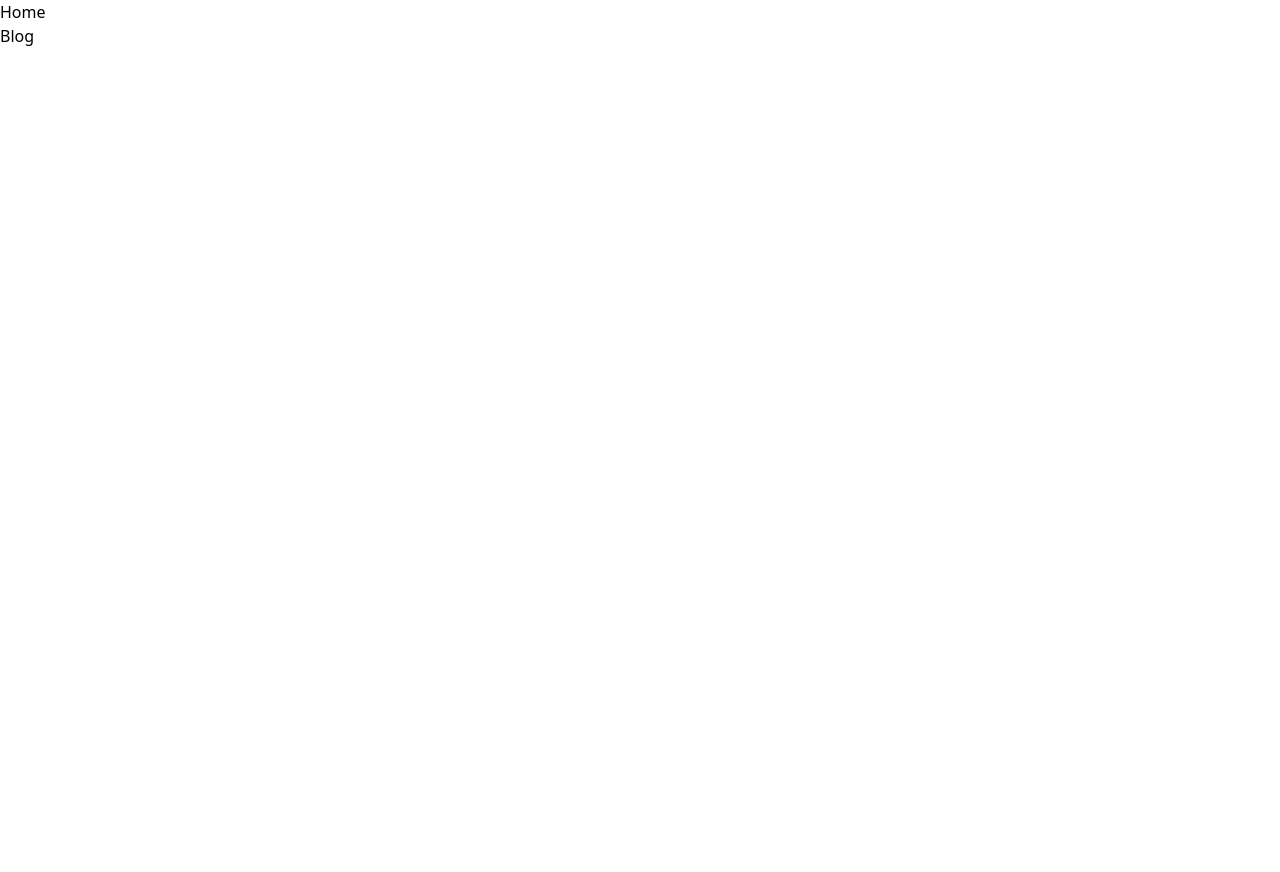
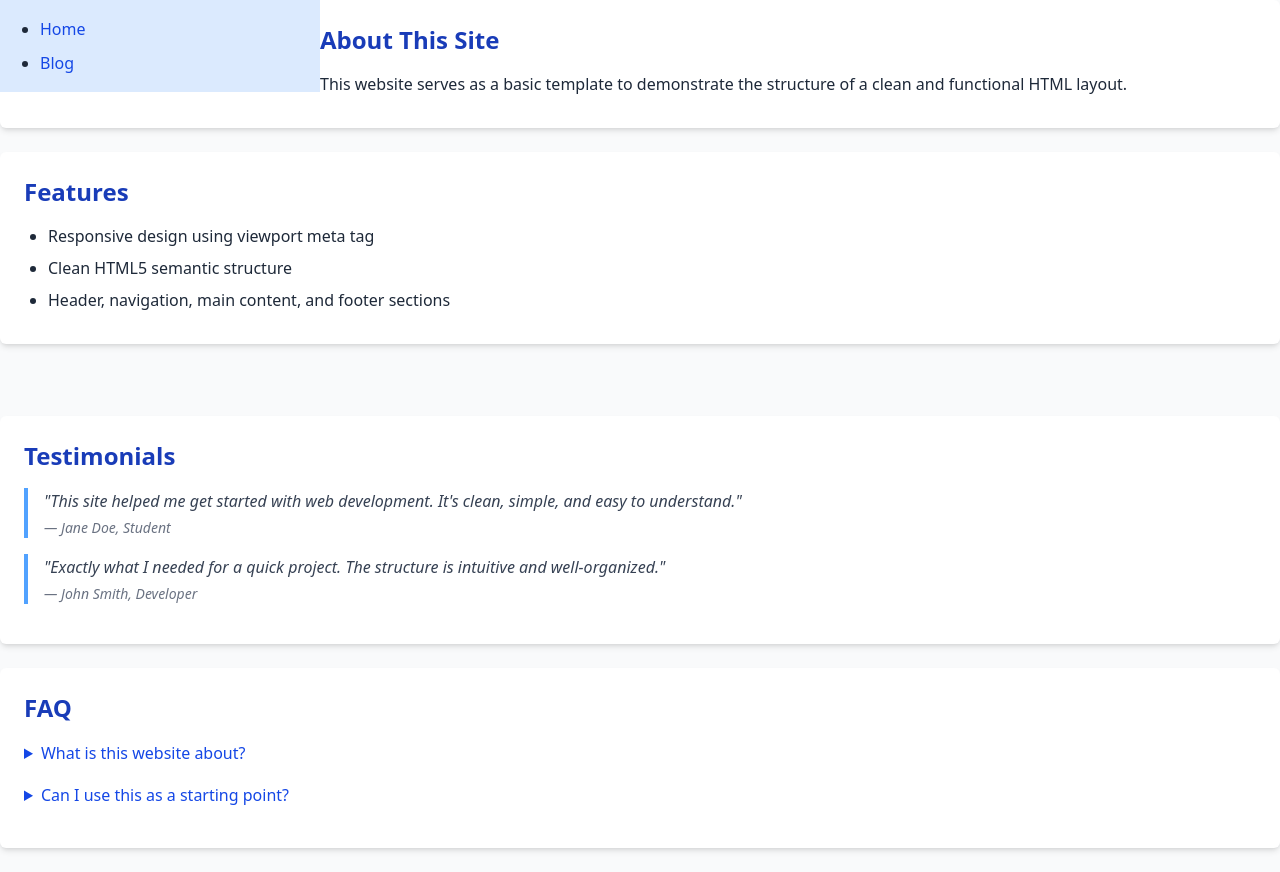
Before and after one commit to MohamedAMha/practice-site, a Django app: page /poll/CSS_practice in a window 1280 px wide. Before the commit the page is almost empty. Before the commit the page ends 46 px from the top, so only its background shows below. Run offline with Django 5.2, Linux system fonts and the light colour scheme; style sheets or scripts are compiled from the project's sources.

Commit message:
Finally made it past input file doesn't exist

```diff
--- /dev/null
+++ b/mysite/mysite/static/dist/TWCSS.css
@@ -0,0 +1,385 @@
+/*! tailwindcss v4.1.11 | MIT License | https://tailwindcss.com */
+@layer properties;
+@layer theme, base, components, utilities;
+@layer theme {
+  :root, :host {
+    --font-sans: ui-sans-serif, system-ui, sans-serif, "Apple Color Emoji",
+      "Segoe UI Emoji", "Segoe UI Symbol", "Noto Color Emoji";
+    --font-mono: ui-monospace, SFMono-Regular, Menlo, Monaco, Consolas, "Liberation Mono",
+      "Courier New", monospace;
+    --color-blue-100: oklch(93.2% 0.032 255.585);
+    --color-blue-400: oklch(70.7% 0.165 254.624);
+    --color-blue-700: oklch(48.8% 0.243 264.376);
+    --color-blue-800: oklch(42.4% 0.199 265.638);
+    --color-gray-50: oklch(98.5% 0.002 247.839);
+    --color-gray-500: oklch(55.1% 0.027 264.364);
+    --color-gray-700: oklch(37.3% 0.034 259.733);
+    --color-gray-800: oklch(27.8% 0.033 256.848);
+    --color-white: #fff;
+    --spacing: 0.25rem;
+    --text-sm: 0.875rem;
+    --text-sm--line-height: calc(1.25 / 0.875);
+    --text-base: 1rem;
+    --text-base--line-height: calc(1.5 / 1);
+    --text-2xl: 1.5rem;
+    --text-2xl--line-height: calc(2 / 1.5);
+    --font-weight-medium: 500;
+    --font-weight-semibold: 600;
+    --leading-relaxed: 1.625;
+    --radius-md: 0.375rem;
+    --default-font-family: var(--font-sans);
+    --default-mono-font-family: var(--font-mono);
+  }
+}
+@layer base {
+  *, ::after, ::before, ::backdrop, ::file-selector-button {
+    box-sizing: border-box;
+    margin: 0;
+    padding: 0;
+    border: 0 solid;
+  }
+  html, :host {
+    line-height: 1.5;
+    -webkit-text-size-adjust: 100%;
+    tab-size: 4;
+    font-family: var(--default-font-family, ui-sans-serif, system-ui, sans-serif, "Apple Color Emoji", "Segoe UI Emoji", "Segoe UI Symbol", "Noto Color Emoji");
+    font-feature-settings: var(--default-font-feature-settings, normal);
+    font-variation-settings: var(--default-font-variation-settings, normal);
+    -webkit-tap-highlight-color: transparent;
+  }
+  hr {
+    height: 0;
+    color: inherit;
+    border-top-width: 1px;
+  }
+  abbr:where([title]) {
+    -webkit-text-decoration: underline dotted;
+    text-decoration: underline dotted;
+  }
+  h1, h2, h3, h4, h5, h6 {
+    font-size: inherit;
+    font-weight: inherit;
+  }
+  a {
+    color: inherit;
+    -webkit-text-decoration: inherit;
+    text-decoration: inherit;
+  }
+  b, strong {
+    font-weight: bolder;
+  }
+  code, kbd, samp, pre {
+    font-family: var(--default-mono-font-family, ui-monospace, SFMono-Regular, Menlo, Monaco, Consolas, "Liberation Mono", "Courier New", monospace);
+    font-feature-settings: var(--default-mono-font-feature-settings, normal);
+    font-variation-settings: var(--default-mono-font-variation-settings, normal);
+    font-size: 1em;
+  }
+  small {
+    font-size: 80%;
+  }
+  sub, sup {
+    font-size: 75%;
+    line-height: 0;
+    position: relative;
+    vertical-align: baseline;
+  }
+  sub {
+    bottom: -0.25em;
+  }
+  sup {
+    top: -0.5em;
+  }
+  table {
+    text-indent: 0;
+    border-color: inherit;
+    border-collapse: collapse;
+  }
+  :-moz-focusring {
+    outline: auto;
+  }
+  progress {
+    vertical-align: baseline;
+  }
+  summary {
+    display: list-item;
+  }
+  ol, ul, menu {
+    list-style: none;
+  }
+  img, svg, video, canvas, audio, iframe, embed, object {
+    display: block;
+    vertical-align: middle;
+  }
+  img, video {
+    max-width: 100%;
+    height: auto;
+  }
+  button, input, select, optgroup, textarea, ::file-selector-button {
+    font: inherit;
+    font-feature-settings: inherit;
+    font-variation-settings: inherit;
+    letter-spacing: inherit;
+    color: inherit;
+    border-radius: 0;
+    background-color: transparent;
+    opacity: 1;
+  }
+  :where(select:is([multiple], [size])) optgroup {
+    font-weight: bolder;
+  }
+  :where(select:is([multiple], [size])) optgroup option {
+    padding-inline-start: 20px;
+  }
+  ::file-selector-button {
+    margin-inline-end: 4px;
+  }
+  ::placeholder {
+    opacity: 1;
+  }
+  @supports (not (-webkit-appearance: -apple-pay-button))  or (contain-intrinsic-size: 1px) {
+    ::placeholder {
+      color: currentcolor;
+      @supports (color: color-mix(in lab, red, red)) {
+        color: color-mix(in oklab, currentcolor 50%, transparent);
+      }
+    }
+  }
+  textarea {
+    resize: vertical;
+  }
+  ::-webkit-search-decoration {
+    -webkit-appearance: none;
+  }
+  ::-webkit-date-and-time-value {
+    min-height: 1lh;
+    text-align: inherit;
+  }
+  ::-webkit-datetime-edit {
+    display: inline-flex;
+  }
+  ::-webkit-datetime-edit-fields-wrapper {
+    padding: 0;
+  }
+  ::-webkit-datetime-edit, ::-webkit-datetime-edit-year-field, ::-webkit-datetime-edit-month-field, ::-webkit-datetime-edit-day-field, ::-webkit-datetime-edit-hour-field, ::-webkit-datetime-edit-minute-field, ::-webkit-datetime-edit-second-field, ::-webkit-datetime-edit-millisecond-field, ::-webkit-datetime-edit-meridiem-field {
+    padding-block: 0;
+  }
+  :-moz-ui-invalid {
+    box-shadow: none;
+  }
+  button, input:where([type="button"], [type="reset"], [type="submit"]), ::file-selector-button {
+    appearance: button;
+  }
+  ::-webkit-inner-spin-button, ::-webkit-outer-spin-button {
+    height: auto;
+  }
+  [hidden]:where(:not([hidden="until-found"])) {
+    display: none !important;
+  }
+}
+@layer utilities {
+  .static {
+    position: static;
+  }
+  .block {
+    display: block;
+  }
+}
+body {
+  background-color: var(--color-gray-50);
+  font-family: var(--font-sans);
+  --tw-leading: var(--leading-relaxed);
+  line-height: var(--leading-relaxed);
+  color: var(--color-gray-800);
+}
+#sidebar {
+  float: left;
+  width: 100%;
+  background-color: var(--color-blue-100);
+  padding: calc(var(--spacing) * 4);
+  @media (width >= 48rem) {
+    width: calc(1/4 * 100%);
+  }
+}
+#sidebar ul {
+  :where(& > :not(:last-child)) {
+    --tw-space-y-reverse: 0;
+    margin-block-start: calc(calc(var(--spacing) * 2) * var(--tw-space-y-reverse));
+    margin-block-end: calc(calc(var(--spacing) * 2) * calc(1 - var(--tw-space-y-reverse)));
+  }
+}
+#sidebar a {
+  display: block;
+  color: var(--color-blue-700);
+  &:hover {
+    @media (hover: hover) {
+      text-decoration-line: underline;
+    }
+  }
+}
+#content {
+  padding: calc(var(--spacing) * 6);
+  @media (width >= 48rem) {
+    margin-left: calc(var(--spacing) * 4);
+  }
+}
+section {
+  margin-bottom: calc(var(--spacing) * 6);
+  border-radius: var(--radius-md);
+  background-color: var(--color-white);
+  padding: calc(var(--spacing) * 6);
+  --tw-shadow: 0 4px 6px -1px var(--tw-shadow-color, rgb(0 0 0 / 0.1)), 0 2px 4px -2px var(--tw-shadow-color, rgb(0 0 0 / 0.1));
+  box-shadow: var(--tw-inset-shadow), var(--tw-inset-ring-shadow), var(--tw-ring-offset-shadow), var(--tw-ring-shadow), var(--tw-shadow);
+}
+section h2 {
+  margin-bottom: calc(var(--spacing) * 4);
+  font-size: var(--text-2xl);
+  line-height: var(--tw-leading, var(--text-2xl--line-height));
+  --tw-font-weight: var(--font-weight-semibold);
+  font-weight: var(--font-weight-semibold);
+  color: var(--color-blue-800);
+}
+section p, section li {
+  margin-bottom: calc(var(--spacing) * 2);
+  font-size: var(--text-base);
+  line-height: var(--tw-leading, var(--text-base--line-height));
+}
+ul {
+  list-style-type: disc;
+  padding-left: calc(var(--spacing) * 6);
+}
+blockquote {
+  margin-block: calc(var(--spacing) * 4);
+  border-left-style: var(--tw-border-style);
+  border-left-width: 4px;
+  border-color: var(--color-blue-400);
+  padding-left: calc(var(--spacing) * 4);
+  color: var(--color-gray-700);
+  font-style: italic;
+}
+footer {
+  margin-top: calc(var(--spacing) * 1);
+  font-size: var(--text-sm);
+  line-height: var(--tw-leading, var(--text-sm--line-height));
+  color: var(--color-gray-500);
+}
+details {
+  margin-bottom: calc(var(--spacing) * 4);
+  cursor: pointer;
+}
+summary {
+  --tw-font-weight: var(--font-weight-medium);
+  font-weight: var(--font-weight-medium);
+  color: var(--color-blue-700);
+  &:hover {
+    @media (hover: hover) {
+      text-decoration-line: underline;
+    }
+  }
+}
+@property --tw-leading {
+  syntax: "*";
+  inherits: false;
+}
+@property --tw-space-y-reverse {
+  syntax: "*";
+  inherits: false;
+  initial-value: 0;
+}
+@property --tw-shadow {
+  syntax: "*";
+  inherits: false;
+  initial-value: 0 0 #0000;
+}
+@property --tw-shadow-color {
+  syntax: "*";
+  inherits: false;
+}
+@property --tw-shadow-alpha {
+  syntax: "<percentage>";
+  inherits: false;
+  initial-value: 100%;
+}
+@property --tw-inset-shadow {
+  syntax: "*";
+  inherits: false;
+  initial-value: 0 0 #0000;
+}
+@property --tw-inset-shadow-color {
+  syntax: "*";
+  inherits: false;
+}
+@property --tw-inset-shadow-alpha {
+  syntax: "<percentage>";
+  inherits: false;
+  initial-value: 100%;
+}
+@property --tw-ring-color {
+  syntax: "*";
+  inherits: false;
+}
+@property --tw-ring-shadow {
+  syntax: "*";
+  inherits: false;
+  initial-value: 0 0 #0000;
+}
+@property --tw-inset-ring-color {
+  syntax: "*";
+  inherits: false;
+}
+@property --tw-inset-ring-shadow {
+  syntax: "*";
+  inherits: false;
+  initial-value: 0 0 #0000;
+}
+@property --tw-ring-inset {
+  syntax: "*";
+  inherits: false;
+}
+@property --tw-ring-offset-width {
+  syntax: "<length>";
+  inherits: false;
+  initial-value: 0px;
+}
+@property --tw-ring-offset-color {
+  syntax: "*";
+  inherits: false;
+  initial-value: #fff;
+}
+@property --tw-ring-offset-shadow {
+  syntax: "*";
+  inherits: false;
+  initial-value: 0 0 #0000;
+}
+@property --tw-font-weight {
+  syntax: "*";
+  inherits: false;
+}
+@property --tw-border-style {
+  syntax: "*";
+  inherits: false;
+  initial-value: solid;
+}
+@layer properties {
+  @supports ((-webkit-hyphens: none) and (not (margin-trim: inline))) or ((-moz-orient: inline) and (not (color:rgb(from red r g b)))) {
+    *, ::before, ::after, ::backdrop {
+      --tw-leading: initial;
+      --tw-space-y-reverse: 0;
+      --tw-shadow: 0 0 #0000;
+      --tw-shadow-color: initial;
+      --tw-shadow-alpha: 100%;
+      --tw-inset-shadow: 0 0 #0000;
+      --tw-inset-shadow-color: initial;
+      --tw-inset-shadow-alpha: 100%;
+      --tw-ring-color: initial;
+      --tw-ring-shadow: 0 0 #0000;
+      --tw-inset-ring-color: initial;
+      --tw-inset-ring-shadow: 0 0 #0000;
+      --tw-ring-inset: initial;
+      --tw-ring-offset-width: 0px;
+      --tw-ring-offset-color: #fff;
+      --tw-ring-offset-shadow: 0 0 #0000;
+      --tw-font-weight: initial;
+      --tw-border-style: solid;
+    }
+  }
+}
--- a/mysite/package.json
+++ b/mysite/package.json
@@ -8,6 +8,6 @@
     "tailwindcss": "^4.1.11"
   },
   "scripts": {
-    "watch:css": "npx @tailwindcss/cli -i ./mysite/static/src/styles.css -o ./mysite/static/dist/styles.css --watch"
+    "watch:css": "npx @tailwindcss/cli -i C:/Users/monke/PycharmProjects/django_practice_2/mysite/mysite/static/src/TWCSS.css -o C:/Users/monke/PycharmProjects/django_practice_2/mysite/mysite/static/dist/TWCSS.css --watch"
   }
 }
--- a/mysite/poll/templates/poll/practice_css.html
+++ b/mysite/poll/templates/poll/practice_css.html
@@ -1,8 +1,10 @@
 <!DOCTYPE html>
 <html lang="en">
 <head>
+    <meta charset="UTF-8">
+    <meta name="viewport" content="width=device-width, initial-scale=1.0">
     {% load static %}
-    <link rel="stylesheet" href="{% static 'dist/style.css' %}">
+    <link rel="stylesheet" href="{% static '/dist/TWCSS.css' %}">
     <title>{% block title %}My amazing site{% endblock %}</title>
 </head>
 
@@ -15,9 +17,46 @@
         </ul>
         {% endblock %}
     </div>
+    <section>
+        <h2>About This Site</h2>
+        <p>This website serves as a basic template to demonstrate the structure of a clean and functional HTML layout.</p>
+    </section>
+
+    <section>
+      <h2>Features</h2>
+      <ul>
+        <li>Responsive design using viewport meta tag</li>
+        <li>Clean HTML5 semantic structure</li>
+        <li>Header, navigation, main content, and footer sections</li>
+      </ul>
+    </section>
 
     <div id="content">
         {% block content %}{% endblock %}
     </div>
+    <section>
+        <h2>Testimonials</h2>
+        <blockquote>
+            "This site helped me get started with web development. It's clean, simple, and easy to understand."
+            <footer>— Jane Doe, Student</footer>
+        </blockquote>
+        <blockquote>
+            "Exactly what I needed for a quick project. The structure is intuitive and well-organized."
+            <footer>— John Smith, Developer</footer>
+        </blockquote>
+    </section>
+
+    <section>
+        <h2>FAQ</h2>
+        <details>
+        <summary>What is this website about?</summary>
+        <p>This is a basic HTML template showcasing good structure and semantic elements.</p>
+        </details>
+        <details>
+            <summary>Can I use this as a starting point?</summary>
+            <p>Just vibe code the basics of HTML yerp yerp.</p>
+        </details>
+    </section>
+
 </body>
 </html>
```
Also changed, not shown: mysite/mysite/static/src/TWCSS.css (added, +54 -0 lines).
